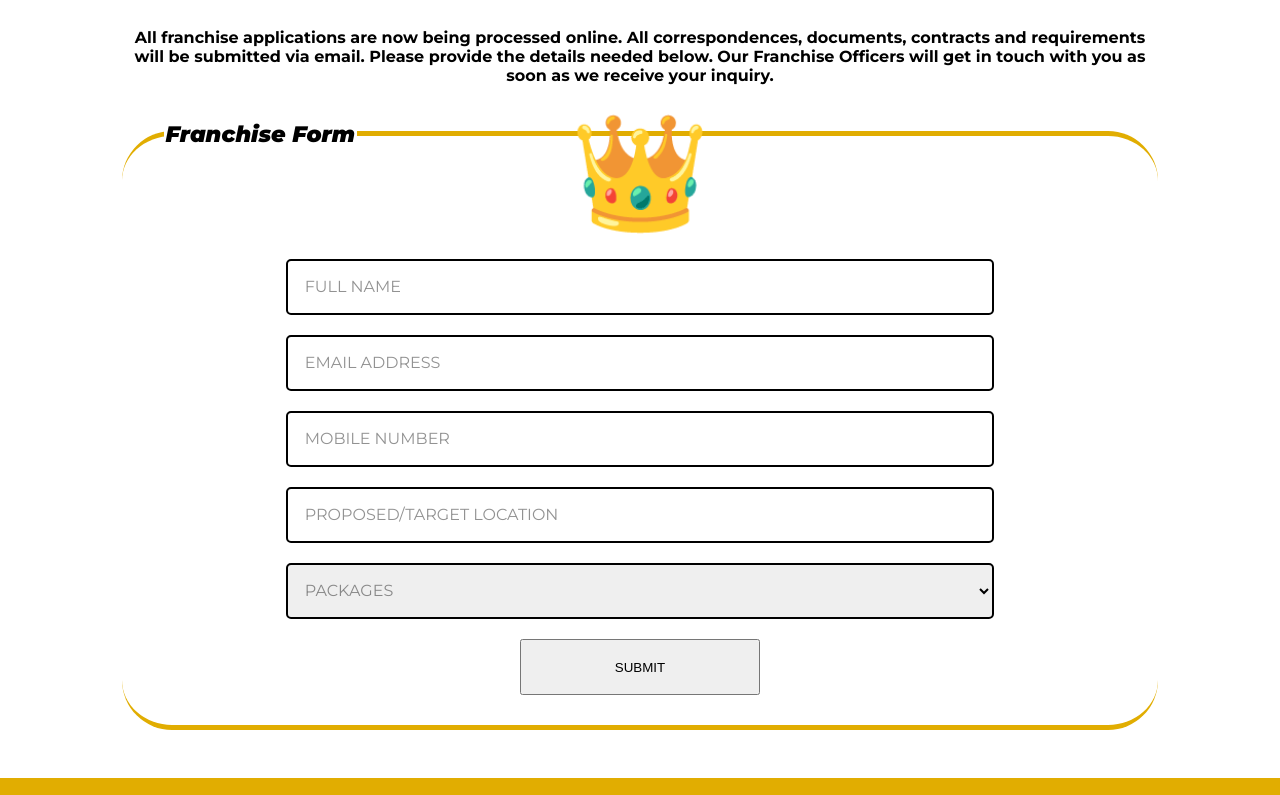
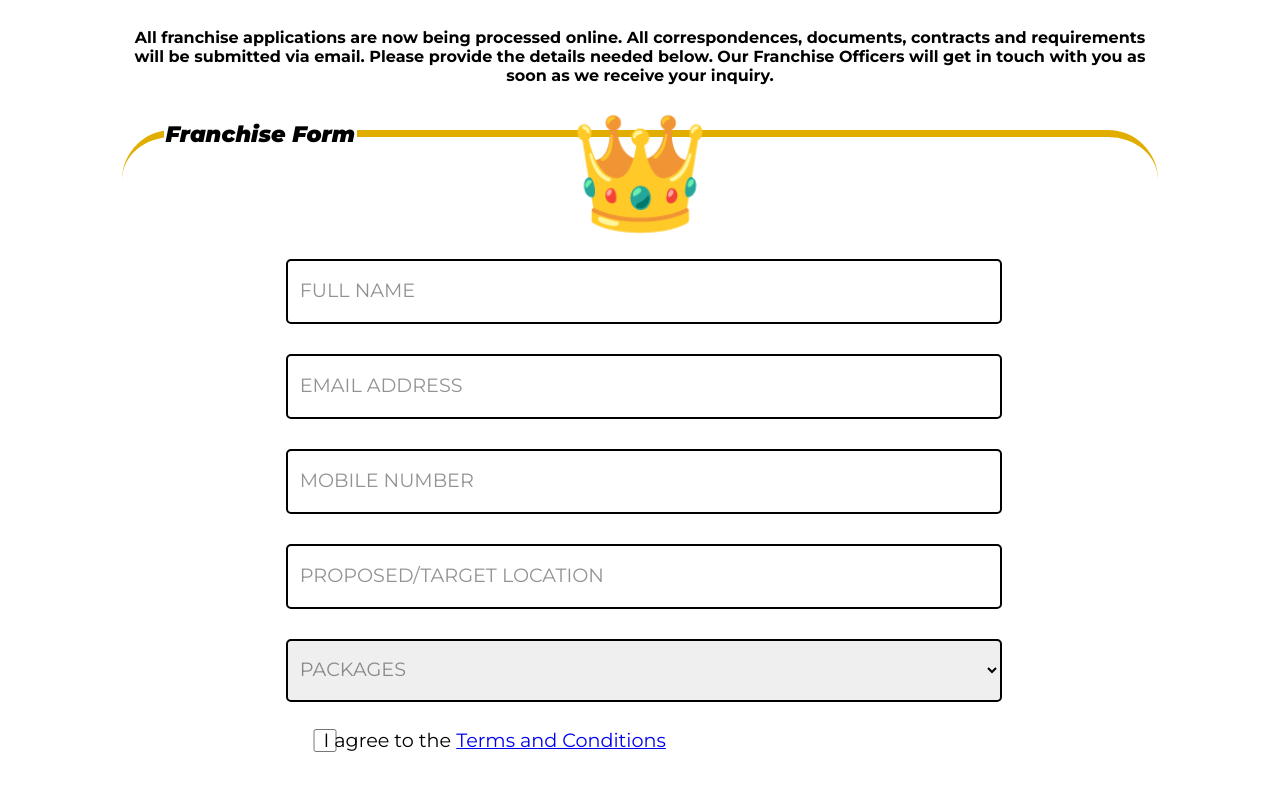
Before and after one commit to SkinnyVin1/WD34P_MiniProject2_Group1, a plain HTML site: page offers.html in a window 1280 px wide. Shown: the part 960-1755 px from the top of the page. Drawn offline with Linux system fonts and the light colour scheme.

Commit message:
some changes

```diff
--- a/offers.html
+++ b/offers.html
@@ -77,6 +77,10 @@
                         </select>
                         <label for="">PACKAGES</label>
                     </div>
+                    <div class="franchiseCheckBox">
+                        <input type="checkbox" id="checkBox" class="larger">
+                        <label for="checkBox">I agree to the <a href="#">Terms and Conditions</a></label>
+                    </div>
                     <div class="franchiseBtn">
                         <button>SUBMIT</button>
                     </div>
--- a/style.css
+++ b/style.css
@@ -382,7 +382,7 @@ footer h3{
     width: 100%;
     height: 100%;
 
-    background-color: #6b6565c0;
+    background-color: rgba(0, 0, 0, 0.612);
     color: white;
 }
 .banner .imageContainer .textContainer .txtContent{
@@ -569,8 +569,8 @@ fieldset{
     box-sizing: border-box;
     margin: auto;
     border: none;
-    border-top: 5px solid #E1ad01;
-    border-bottom: 5px solid #E1ad01;
+    border-top: 7px solid #E1ad01;
+    border-bottom: 7px solid #E1ad01;
     border-radius: 50px;
 }
 legend{
@@ -584,22 +584,25 @@ legend{
     width: 70%;
     text-align: center;
     display: grid;
-    row-gap: 20px;
+    row-gap: 30px;
     margin: 20px auto;
 }
-.franchiseInputBox{
+.franchiseForm .franchiseInputBox{
     position: relative;
 }
 .franchiseInputBox input, .franchiseInputBox select{
-    box-sizing: border-box;
     outline: none;
     width: 100%;
-    height: 7vh;
+    height: 50px;
     border-radius: 5px;
     border: 2px solid black;
     font-size: 1.2rem;
     padding-top: 10px;
     text-indent: 15px;
+}
+.franchiseInputBox select{
+    width: 101%;
+    height: 63px;
 }
 .franchiseBtn{
     margin: auto;
@@ -609,10 +612,10 @@ legend{
     height: 7vh;
 }
 .franchiseInputBox label{
-    position: absolute !important;
-    bottom: 34% !important;
+    position: absolute;
+    bottom: 34%;
     left: 2%;
-    padding: 0 5px;
+    font-size: larger;
     pointer-events: none;
     color: rgba(0, 0, 0, 0.429);
     transition: 0.3s;
@@ -690,3 +693,18 @@ legend{
 .franchiseCrown{
     margin-top: -50px;
 }
+.franchiseCheckBox{
+    height: 7vh;
+    text-align: left;
+    font-size: larger;
+    display: flex;
+    align-items: center;
+    margin-top: -20px;
+}
+input.larger{
+    width: 10%;
+    height: 40%;
+}
+.franchiseCheckBox label{
+    margin-left: -40px;
+}
```
